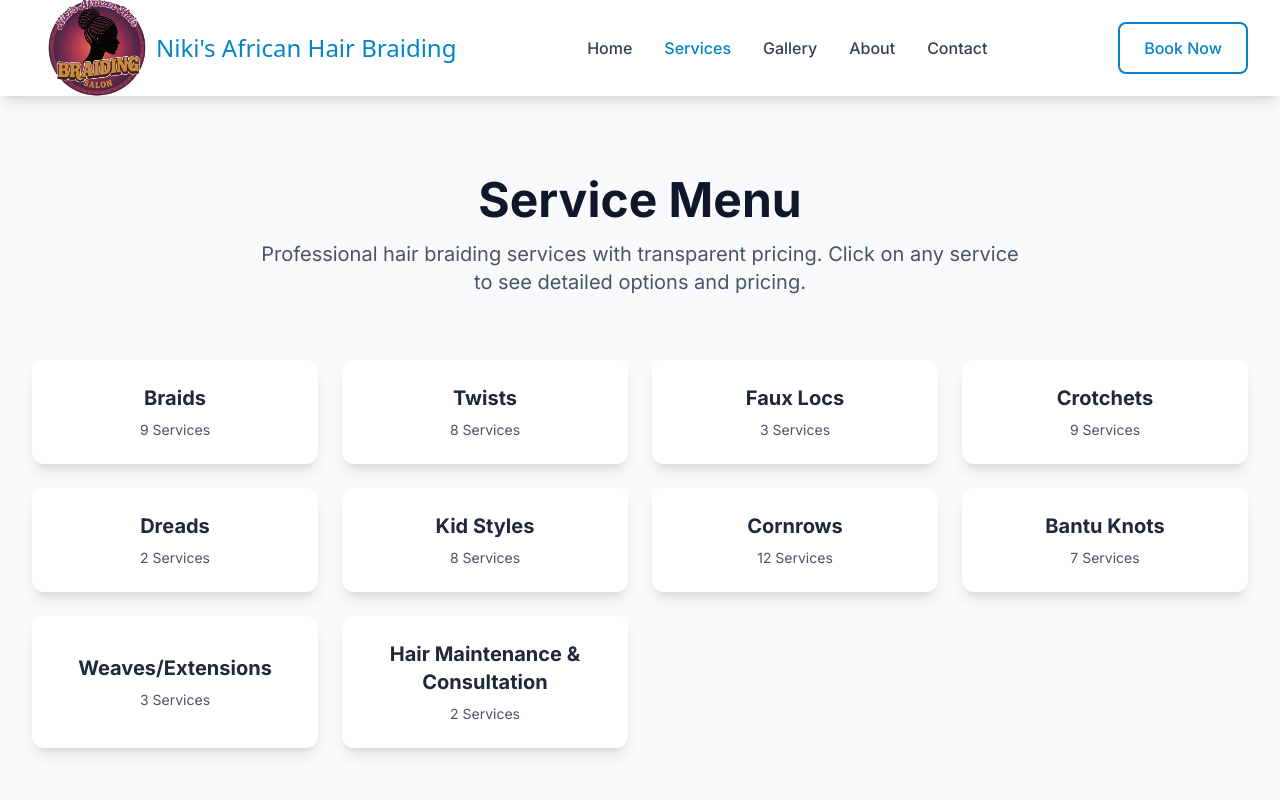
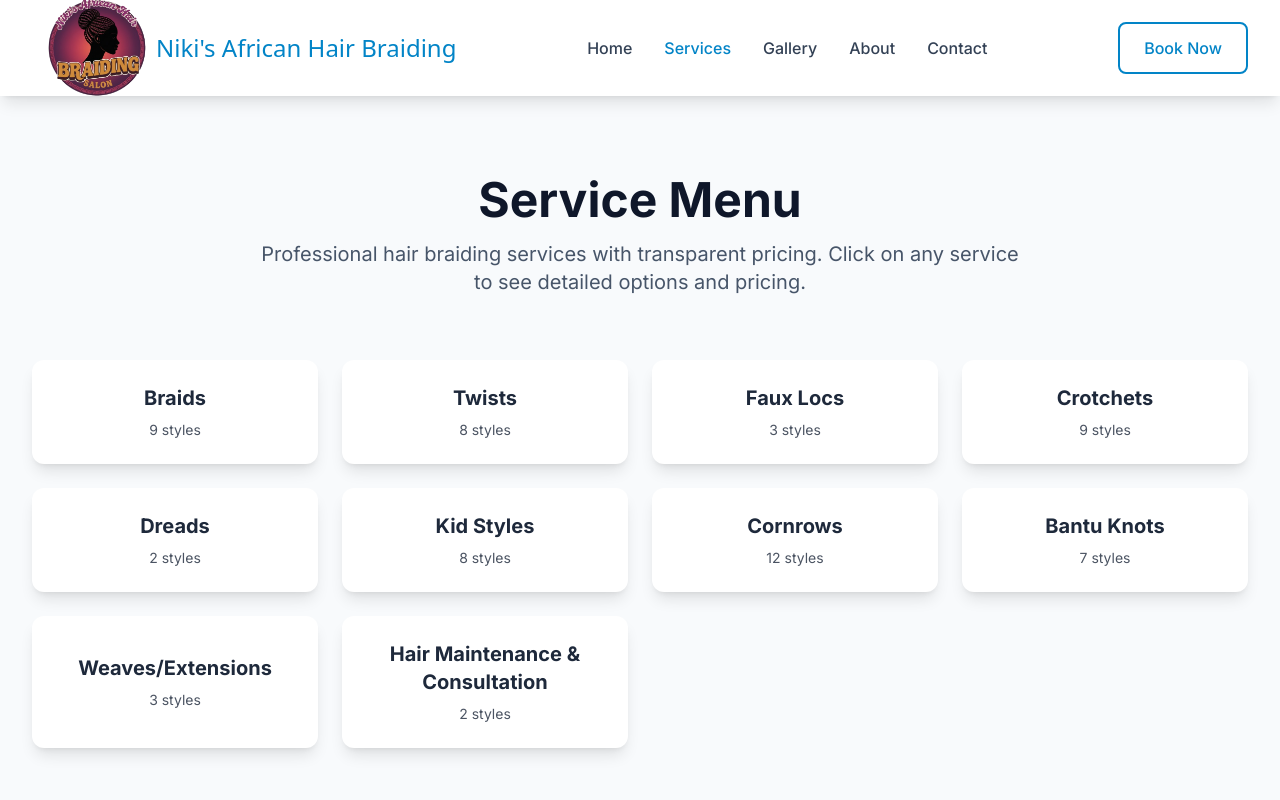
Before and after one commit to oobaretin/nikis-african-braiding, a Next.js app: page /services in a window 1280 px wide. Shown: the top 800 px of the page. Built offline with nearby package versions, Linux system fonts and the light colour scheme; a web font is replaced by a local one.

Commit message:
fix: change 'Services' to 'styles' to match reference project
- Updated category cards to show 'X styles' instead of 'X Services'
- Now matches reference project text exactly (e.g., '9 styles', '8 styles')
- Maintains proper pluralization for single vs multiple styles

```diff
--- a/src/components/sections/ServiceCategoryGrid.tsx
+++ b/src/components/sections/ServiceCategoryGrid.tsx
@@ -73,7 +73,7 @@ const ServiceCategoryGrid: React.FC = () => {
               >
                 <h3 className="text-xl font-bold mb-2">{category}</h3>
                 <p className="text-sm opacity-80">
-                  {serviceCount} Service{serviceCount !== 1 ? 's' : ''}
+                  {serviceCount} style{serviceCount !== 1 ? 's' : ''}
                 </p>
               </motion.button>
             );
```
